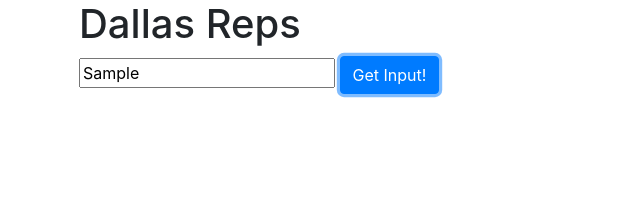
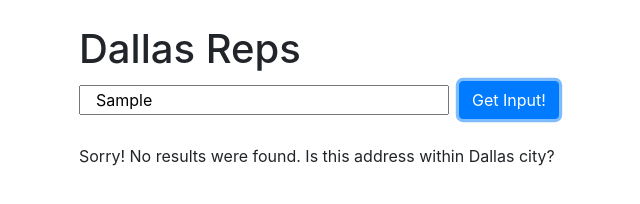
Before and after one commit to vernonmu/civicapp, a website: page public/index.html in a window 1280 px wide. Both pictures are taken after typing "Sample" into the empty fields and a click on the button "Get Input!". Shown: the whole page, without its empty margins (6-646 px from the left). Drawn offline with nearby package versions, Linux system fonts and the light colour scheme; no server answers.

Commit message:
working on refining null state upon search

```diff
--- a/public/index.html
+++ b/public/index.html
@@ -5,7 +5,21 @@
     <title></title>
     <link rel="stylesheet" href="https://maxcdn.bootstrapcdn.com/bootstrap/4.0.0-beta.2/css/bootstrap.min.css" integrity="sha384-PsH8R72JQ3SOdhVi3uxftmaW6Vc51MKb0q5P2rRUpPvrszuE4W1povHYgTpBfshb" crossorigin="anonymous">
     <style>
+
+      form {
+        display: flex;
+        align-items: center;
+      }
+
+      form button {
+        margin-left: 10px;
+      }
+
       .result-container__list {
+        padding-top: 25px;
+      }
+
+      .brand {
         padding-top: 25px;
       }
     </style>
@@ -13,21 +27,24 @@
   <body ng-controller="mainCtrl">
     <div class="container">
       <div class="row">
-        <div class="col-12">
+        <div class="col-12 brand">
           <h1>Dallas Reps</h1>
         </div>
       </div>
       <div class="row">
         <div class="col-12">
           <form ng-submit="getAddress(input)">
-            <input type="text" ng-model="input">
+            <input class="col-4" type="text" ng-model="input">
             <button type="submit" class="btn btn-primary">Get Input!</button>
           </form>
         </div>
       </div>
       <div class="row">
-        <div class="col-12">
-          <div class="result-container__list" ng-repeat="person in yourInfo">
+        <div class="col-12 result-container__list" ng-if="searched">
+          <div ng-if="!yourInfo">
+            Sorry! No results were found. Is this address within Dallas city?
+          </div>
+          <div class="" ng-repeat="person in yourInfo">
             <p>
               <strong>Council Member:</strong> {{person.councilper}}<br>
                <strong>District:</strong> {{person.council}}<br>
@@ -46,6 +63,7 @@
 
           </div>
         </div>
+
 
 
         <!-- <ul>
--- a/public/js/mainCtrl.js
+++ b/public/js/mainCtrl.js
@@ -1,12 +1,14 @@
 angular.module('app').controller('mainCtrl', function($scope, mainSrv) {
   console.log('controlling');
   $scope.test = "working"
+  $scope.searched = false
 
   $scope.getAddress = function(input) {
     mainSrv.getAddress(input)
     .then(function(response) {
       $scope.yourInfo = mainSrv.yourInfo
       $scope.matchedRep = mainSrv.matchedRep
+      $scope.searched = true
     })
   }
 
```
